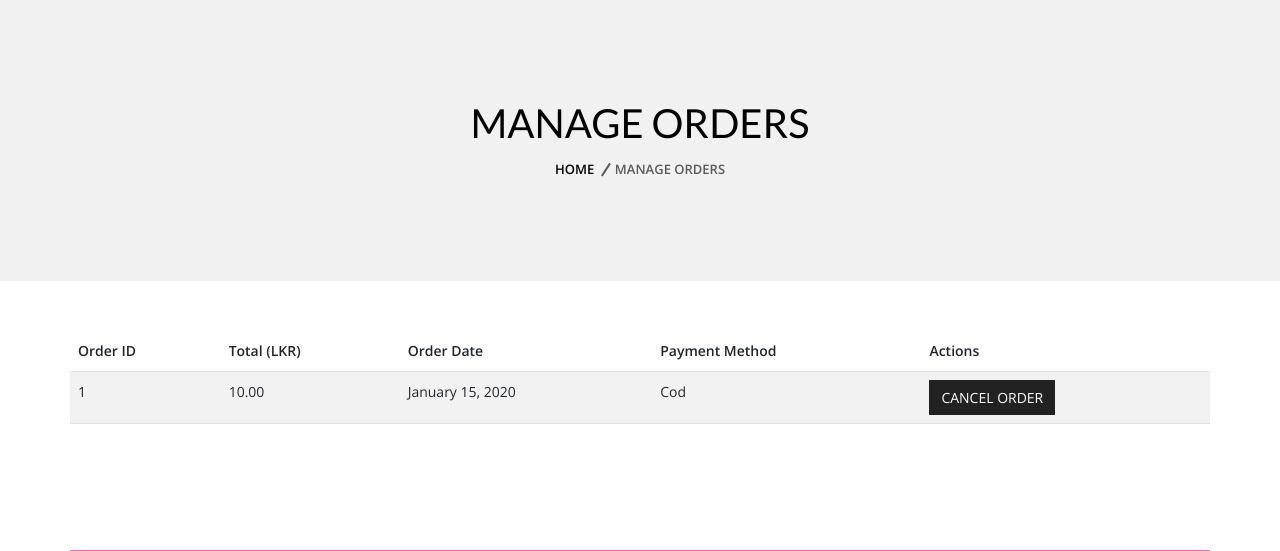
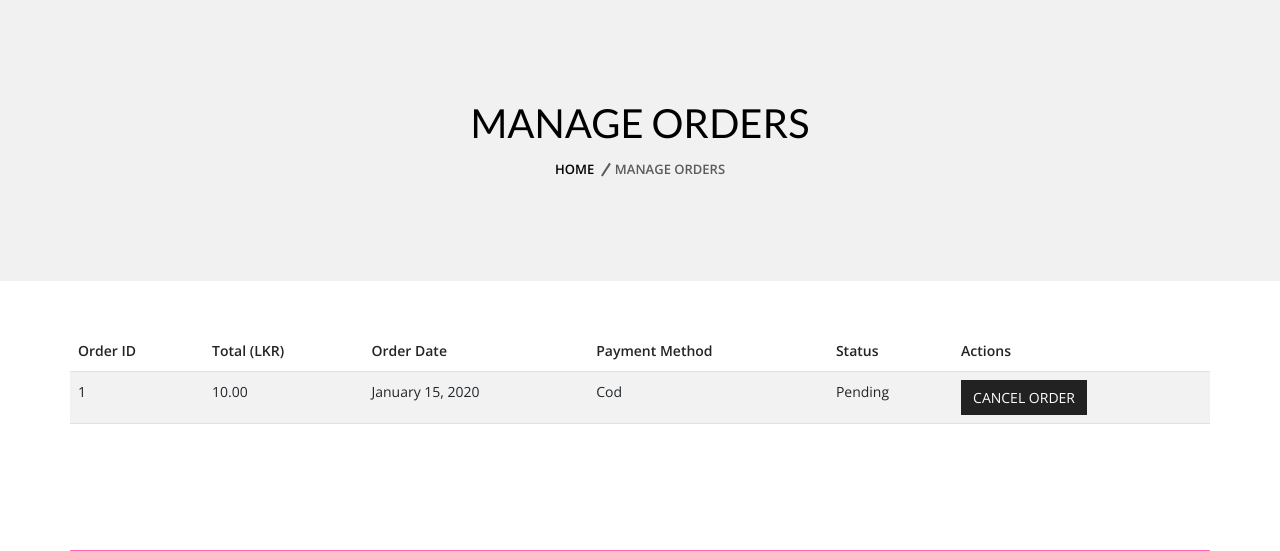
Before and after one commit to hirunaofficial/salon-management-system, a PHP site: page /manage_orders.php in a window 1280 px wide. Shown: the part 337-888 px from the top of the page. Run offline with PHP 8.4, Linux system fonts and the light colour scheme; a user stored in the database is signed in; data comes from the database, SQL or seed files in the repository; tables that the repository leaves empty hold one stand-in row (values such as "Sample post"); data that the repository does not hold is empty; some libraries are stand-ins or nearby versions.

Commit message:
Added order status to order management view

```diff
--- a/checkout.php
+++ b/checkout.php
@@ -128,7 +128,7 @@ if ($_SERVER['REQUEST_METHOD'] === 'POST') {
 
     // Clear cart and redirect to Home (index.php)
     unset($_SESSION['cart']);
-    echo "<script>alert('Order placed successfully! Redirecting to home...'); window.location.href = 'index.php';</script>";
+    echo "<script>alert('Order placed successfully! Redirecting to manage orders...'); window.location.href = 'manage_orders.php';</script>";
 }
 ?>
 
--- a/header.php
+++ b/header.php
@@ -15,7 +15,7 @@ if (isset($_SESSION['user_id'])) {
 <head>
     <meta charset="utf-8">
     <meta http-equiv="x-ua-compatible" content="ie=edge">
-    <title>Glamour Salon - Home</title>
+    <title>Glamour Salon</title>
     <meta name="description" content="Luxury hair and beauty services at Glamour Salon. Discover the best haircuts, beauty treatments, and pampering experiences.">
     <meta name="viewport" content="width=device-width, initial-scale=1">
     <link rel="shortcut icon" type="image/x-icon" href="images/favicon.ico">
--- a/manage_orders.php
+++ b/manage_orders.php
@@ -79,7 +79,7 @@ if (isset($_GET['cancel_order'])) {
 
 // Fetch user's orders from the database
 $stmt = $pdo->prepare("
-    SELECT o.order_id, o.total, o.created_at AS order_date, o.payment_method
+    SELECT o.order_id, o.total, o.created_at AS order_date, o.payment_method, o.status
     FROM orders o
     WHERE o.user_id = :user_id
     ORDER BY o.created_at DESC
@@ -122,6 +122,7 @@ $orders = $stmt->fetchAll(PDO::FETCH_ASSOC);
                                     <th>Total (LKR)</th>
                                     <th>Order Date</th>
                                     <th>Payment Method</th>
+                                    <th>Status</th>
                                     <th>Actions</th>
                                 </tr>
                             </thead>
@@ -132,6 +133,7 @@ $orders = $stmt->fetchAll(PDO::FETCH_ASSOC);
                                         <td><?= number_format($order['total'], 2) ?></td>
                                         <td><?= date('F d, Y', strtotime($order['order_date'])) ?></td>
                                         <td><?= ucfirst($order['payment_method']) ?></td>
+                                        <td><?= ucfirst($order['status']) ?></td>
                                         <td>
                                             <a href="?cancel_order=<?= $order['order_id'] ?>"
                                                onclick="return confirm('Are you sure you want to cancel this order?')">
```
